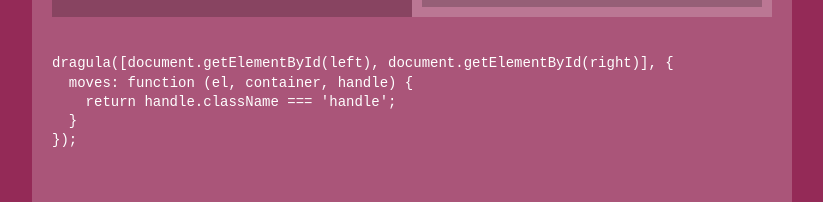
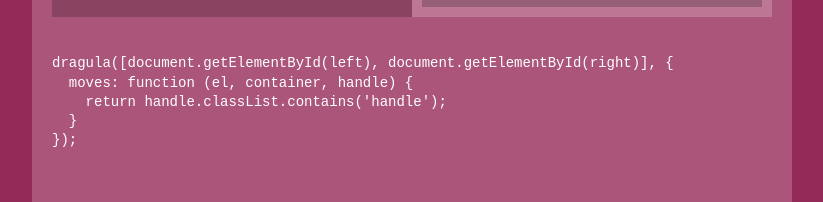
Before and after one commit to bevacqua/dragula, an Electron app: page index.html in a window 1280 px wide. Shown: the part 4840-5042 px from the top of the page, without its empty margins (228-1051 px from the left). Drawn offline with Linux system fonts and the light colour scheme.

Commit message:
Add powerful example for handle cruise

```diff
--- a/index.html
+++ b/index.html
@@ -196,7 +196,7 @@
       <code>
 dragula([document.getElementById(left), document.getElementById(right)], {
   moves: function (el, container, handle) {
-    return handle.className === 'handle';
+    return handle.classList.contains('handle');
   }
 });
       </code>
```
